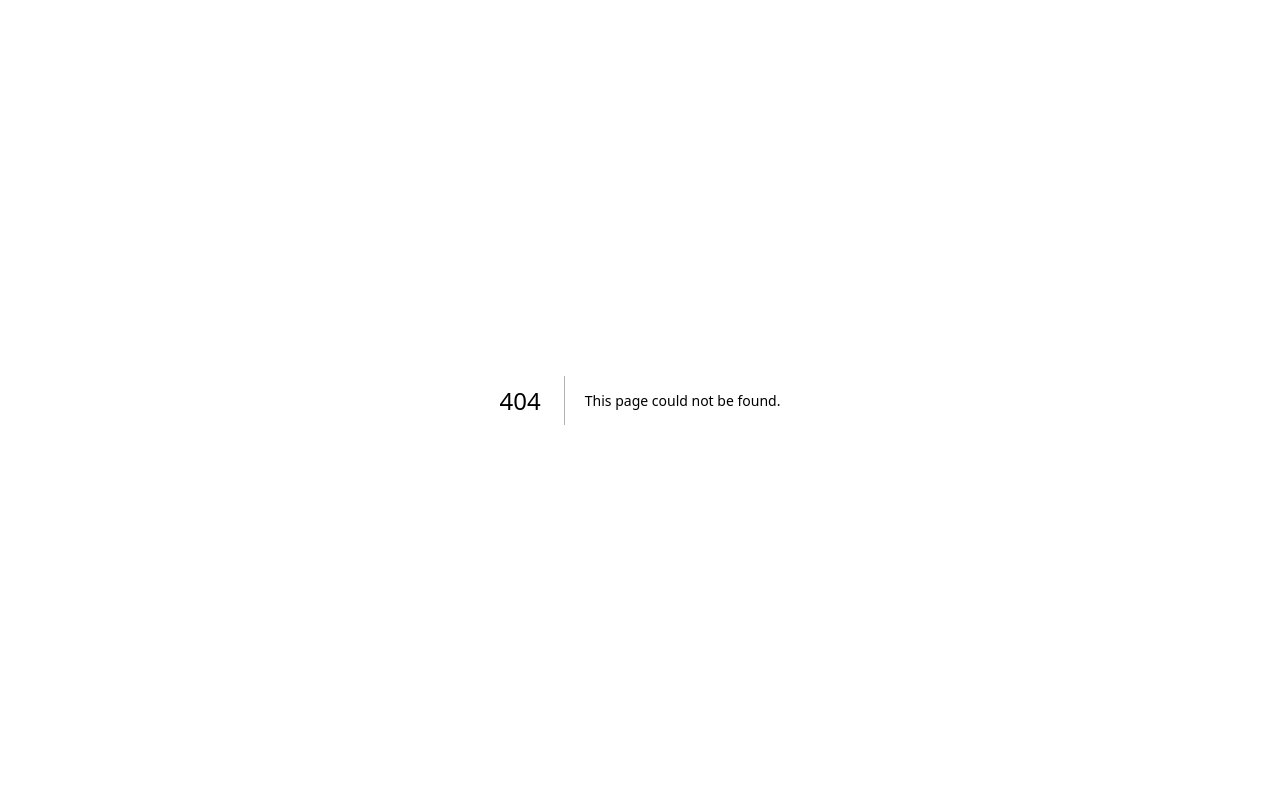
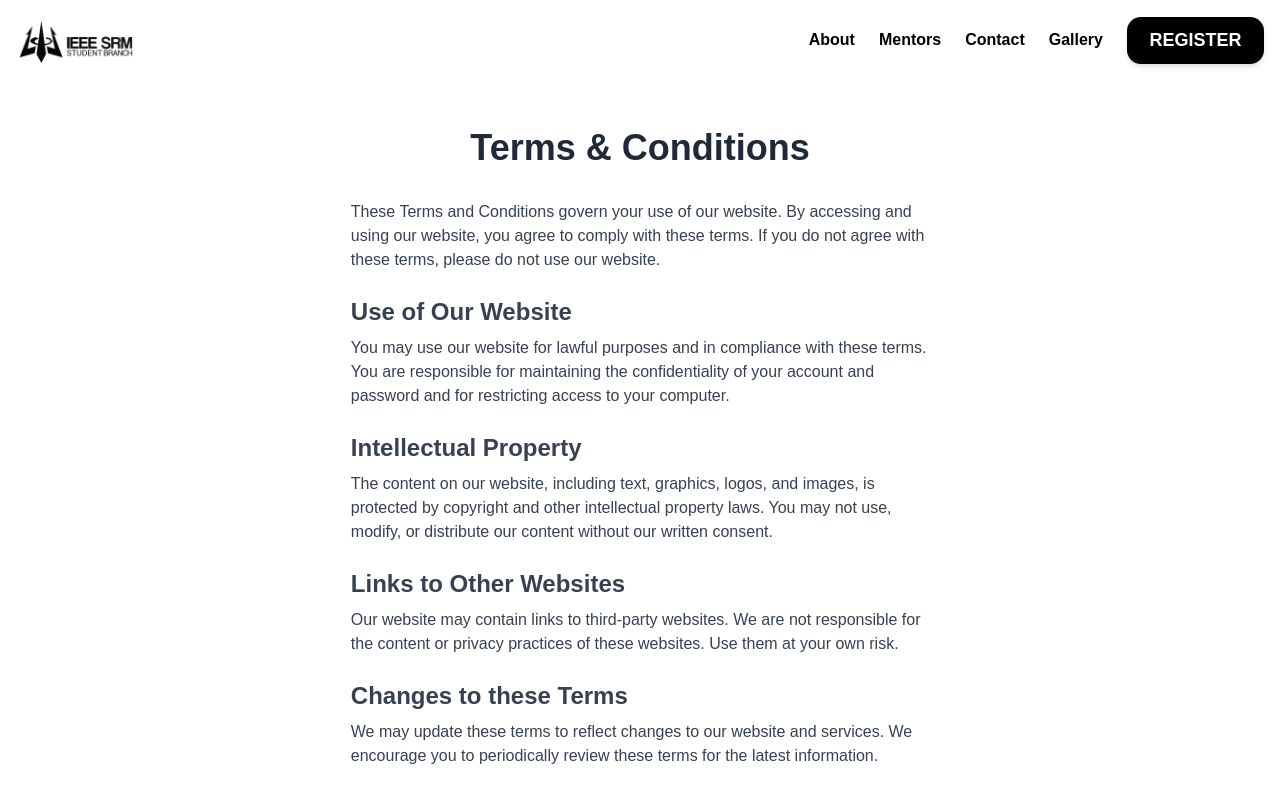
Before and after one commit to AkashSasikumar47/ieee-concepto-webiste, a Next.js app: page /TermsAndConditions in a window 1280 px wide. Before the commit this address had no page. Shown: the top 797 px of the page. Built offline with nearby package versions, Linux system fonts and the light colour scheme.

Commit message:
Create TermsAndConditions.tsx

```diff
--- /dev/null
+++ b/pages/TermsAndConditions.tsx
@@ -0,0 +1,71 @@
+import React from 'react';
+import Head from 'next/head';
+import Navbar from '../components/Navbar/Navbar';
+import Footer from '../components/Footer/Footer';
+
+import '../app/globals.css';
+
+const TermsAndConditions = () => {
+    return (
+        <div>
+            <Head>
+                <title>Terms & Conditions - IEEE SRMIST</title>
+                <meta name="description" content="Terms and Conditions for IEEE SRMIST Student Branch." />
+                <meta name="keywords" content="Terms & Conditions, website usage, user agreement" />
+            </Head>
+
+            <Navbar />
+
+            <div className="bg-white">
+                <div className="container mx-auto px-4 py-8 max-w-screen-xl">
+                    <h1 className="text-4xl font-semibold text-center mb-8 text-gray-800">
+                        Terms & Conditions
+                    </h1>
+                    <div className="prose max-w-prose mx-auto text-gray-700">
+                        <p className="mb-6">
+                            These Terms and Conditions govern your use of our website. By accessing and using our
+                            website, you agree to comply with these terms. If you do not agree with these terms,
+                            please do not use our website.
+                        </p>
+
+                        <h2 className="text-2xl font-semibold mt-4 mb-2">Use of Our Website</h2>
+                        <p className="mb-6">
+                            You may use our website for lawful purposes and in compliance with these terms. You are
+                            responsible for maintaining the confidentiality of your account and password and for
+                            restricting access to your computer.
+                        </p>
+
+                        <h2 className="text-2xl font-semibold mt-4 mb-2">Intellectual Property</h2>
+                        <p className="mb-6">
+                            The content on our website, including text, graphics, logos, and images, is protected by
+                            copyright and other intellectual property laws. You may not use, modify, or distribute our
+                            content without our written consent.
+                        </p>
+
+                        <h2 className="text-2xl font-semibold mt-4 mb-2">Links to Other Websites</h2>
+                        <p className="mb-6">
+                            Our website may contain links to third-party websites. We are not responsible for the
+                            content or privacy practices of these websites. Use them at your own risk.
+                        </p>
+
+                        <h2 className="text-2xl font-semibold mt-4 mb-2">Changes to these Terms</h2>
+                        <p className="mb-6">
+                            We may update these terms to reflect changes to our website and services. We encourage you
+                            to periodically review these terms for the latest information.
+                        </p>
+
+                        <h2 className="text-2xl font-semibold mt-4 mb-2">Contact Us</h2>
+                        <p>
+                            If you have any questions or concerns about these Terms & Conditions, please contact us at{' '}
+                            <a href="mailto:ieee@srmist.edu.in" className="text-blue-500 hover:underline">ieee@srmist.edu.in</a>.
+                        </p>
+                    </div>
+                </div>
+            </div>
+
+            <Footer />
+        </div>
+    );
+};
+
+export default TermsAndConditions;
```
